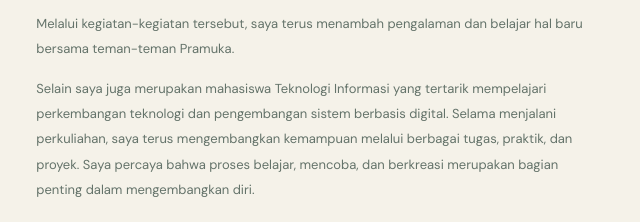
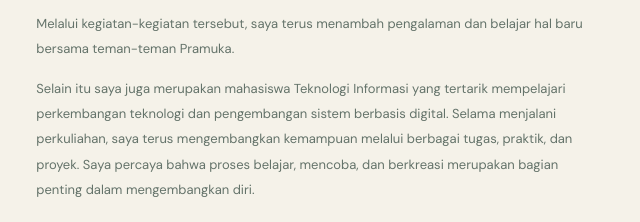
Before and after one commit to arueljojer/portofolio, a plain HTML site: page index.html in a window 1280 px wide. Shown: the part 1253-1475 px from the top of the page, 595-1235 px from the left. Drawn offline with nearby package versions, Linux system fonts and the light colour scheme.

Commit message:
update file index

```diff
--- a/index.html
+++ b/index.html
@@ -67,7 +67,7 @@
           <h2>Pramuka adalah cara saya bertumbuh.</h2>
           <p>Saya berasal dari pangkalan <strong>Sumber Baru Al-Falah</strong>, Gugus Depan <strong>1119</strong>. Saya telah mengikuti berbagai kegiatan Pramuka, mulai dari lomba dan perkemahan hingga pelatihan gugus depan Kwartir Daerah Jawa Timur.</p>
           <p>Melalui kegiatan-kegiatan tersebut, saya terus menambah pengalaman dan belajar hal baru bersama teman-teman Pramuka.</p>
-          <p>Selain saya juga merupakan mahasiswa Teknologi Informasi yang tertarik mempelajari perkembangan teknologi dan pengembangan sistem berbasis digital. Selama menjalani perkuliahan, saya terus mengembangkan kemampuan melalui berbagai tugas, praktik, dan proyek. Saya percaya bahwa proses belajar, mencoba, dan berkreasi merupakan bagian penting dalam mengembangkan diri.</p>
+          <p>Selain itu saya juga merupakan mahasiswa Teknologi Informasi yang tertarik mempelajari perkembangan teknologi dan pengembangan sistem berbasis digital. Selama menjalani perkuliahan, saya terus mengembangkan kemampuan melalui berbagai tugas, praktik, dan proyek. Saya percaya bahwa proses belajar, mencoba, dan berkreasi merupakan bagian penting dalam mengembangkan diri.</p>
           <div class="signature">Salam Pramuka, <small>Arul · Gugus Depan 1119</small></div>
         </div>
       </div>
```
